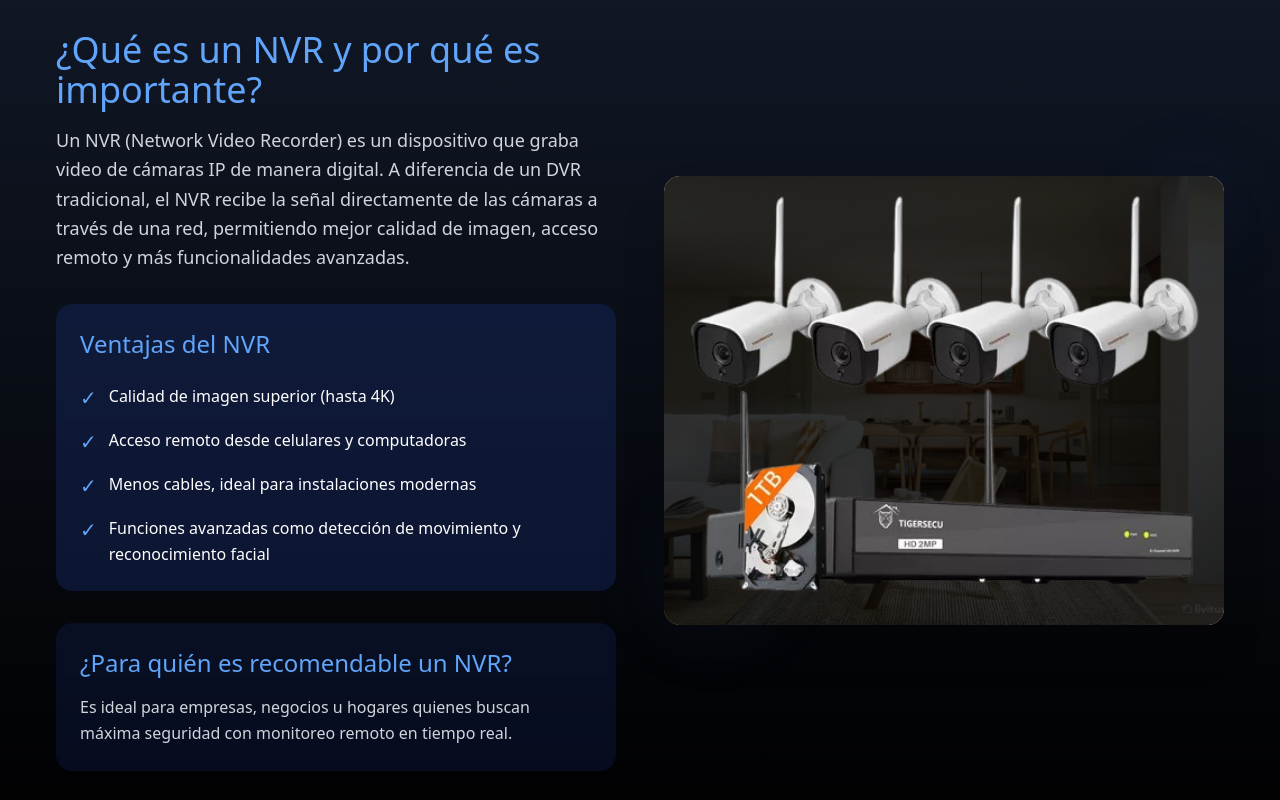
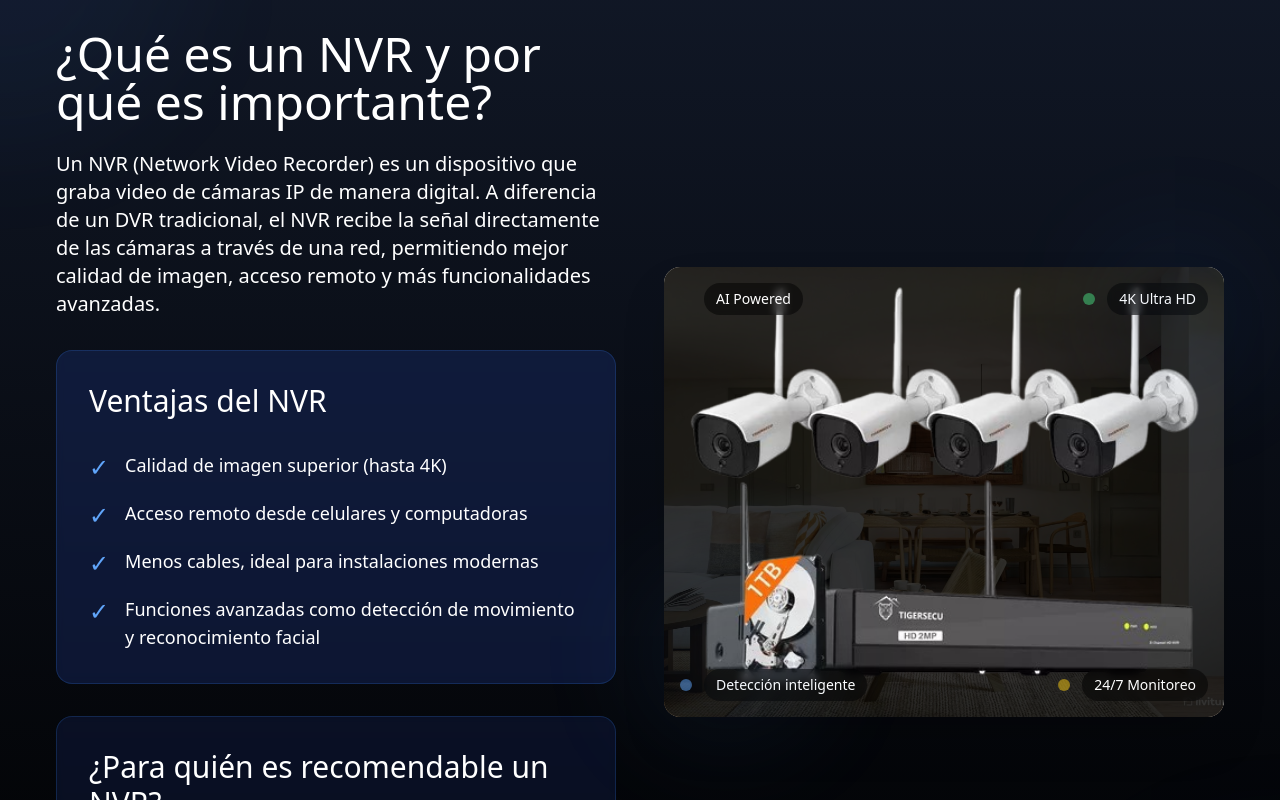
Before and after one commit to LudwingValecillos/landingsecurity1, a React (Create React App) app: page / in a window 1280 px wide. Shown: the part 2780-3580 px from the top of the page. Built offline with nearby package versions, Linux system fonts and the light colour scheme.

Commit message:
actulizacion

```diff
--- a/public/index.html
+++ b/public/index.html
@@ -1,33 +1,94 @@
 <!DOCTYPE html>
-<html lang="en">
+<html lang="es">
   <head>
     <meta charset="utf-8" />
-    <link rel="icon" href="%PUBLIC_URL%/favicon.ico" />
+    <link rel="icon" href="%PUBLIC_URL%/logo.png" />
     <meta name="viewport" content="width=device-width, initial-scale=1" />
-    <meta name="theme-color" content="#000000" />
+    <meta name="theme-color" content="#2980B9" />
+
+    <!-- Primary Meta Tags -->
+    <title>M-Store Security - Sistemas de Seguridad Profesional</title>
+    <meta
+      name="title"
+      content="M-Store Security - Sistemas de Seguridad Profesional"
+    />
     <meta
       name="description"
-      content="Web site created using create-react-app"
+      content="Soluciones de seguridad avanzada para hogares y empresas. Cámaras de seguridad, NVR, sistemas de vigilancia y monitoreo 24/7. Instalación profesional y servicio técnico."
     />
-    <link rel="apple-touch-icon" href="%PUBLIC_URL%/logo192.png" />
-    <!--
-      manifest.json provides metadata used when your web app is installed on a
-      user's mobile device or desktop. See https://developers.google.com/web/fundamentals/web-app-manifest/
-    -->
+    <meta
+      name="keywords"
+      content="seguridad, cámaras, vigilancia, NVR, monitoreo, sistemas de seguridad, M-Store Security"
+    />
+    <meta name="author" content="M-Store Security" />
+    <meta name="robots" content="index, follow" />
+
+    <!-- Open Graph / Facebook -->
+    <meta property="og:type" content="website" />
+    <meta property="og:url" content="https://www.tiendamstore.com/" />
+    <meta
+      property="og:title"
+      content="M-Store Security - Sistemas de Seguridad Profesional"
+    />
+    <meta
+      property="og:description"
+      content="Soluciones de seguridad avanzada para hogares y empresas. Cámaras de seguridad, NVR, sistemas de vigilancia y monitoreo 24/7."
+    />
+    <meta property="og:image" content="%PUBLIC_URL%/logo.png" />
+
+    <!-- Twitter -->
+    <meta property="twitter:card" content="summary_large_image" />
+    <meta property="twitter:url" content="https://www.tiendamstore.com/" />
+    <meta
+      property="twitter:title"
+      content="M-Store Security - Sistemas de Seguridad Profesional"
+    />
+    <meta
+      property="twitter:description"
+      content="Soluciones de seguridad avanzada para hogares y empresas. Cámaras de seguridad, NVR, sistemas de vigilancia y monitoreo 24/7."
+    />
+    <meta property="twitter:image" content="%PUBLIC_URL%/logo.png" />
+
+    <link rel="apple-touch-icon" href="%PUBLIC_URL%/logo.png" />
     <link rel="manifest" href="%PUBLIC_URL%/manifest.json" />
-    <!--
-      Notice the use of %PUBLIC_URL% in the tags above.
-      It will be replaced with the URL of the `public` folder during the build.
-      Only files inside the `public` folder can be referenced from the HTML.
 
-      Unlike "/favicon.ico" or "favicon.ico", "%PUBLIC_URL%/favicon.ico" will
-      work correctly both with client-side routing and a non-root public URL.
-      Learn how to configure a non-root public URL by running `npm run build`.
-    -->
-    <title>React App</title>
+    <!-- Preconnect to external resources -->
+    <link rel="preconnect" href="https://fonts.googleapis.com" />
+    <link rel="preconnect" href="https://fonts.gstatic.com" crossorigin />
+
+    <!-- Structured Data -->
+    <script type="application/ld+json">
+      {
+        "@context": "https://schema.org",
+        "@type": "Organization",
+        "name": "M-Store Security",
+        "description": "Sistemas de seguridad profesional y soluciones de vigilancia",
+        "url": "https://www.tiendamstore.com",
+        "logo": "https://www.tiendamstore.com/logo.png",
+        "contactPoint": {
+          "@type": "ContactPoint",
+          "telephone": "1123900395",
+          "contactType": "customer service",
+          "areaServed": "AR",
+          "availableLanguage": ["Spanish"]
+        },
+        "address": {
+          "@type": "PostalAddress",
+          "streetAddress": "Av. Corrientes 1464 piso 4 Oficina 1",
+          "addressLocality": "Ciudad Autónoma de Buenos Aires",
+          "addressCountry": "AR"
+        },
+        "sameAs": [
+          "https://www.facebook.com/profile.php?id=100085901675374",
+          "https://www.instagram.com/tiendamstoreok"
+        ]
+      }
+    </script>
   </head>
   <body>
-    <noscript>You need to enable JavaScript to run this app.</noscript>
+    <noscript
+      >Necesitas habilitar JavaScript para ejecutar esta aplicación.</noscript
+    >
     <div id="root"></div>
     <!--
       This HTML file is a template.
--- a/src/components/sections/ContactSection.jsx
+++ b/src/components/sections/ContactSection.jsx
@@ -2,7 +2,6 @@ import React, { useState, useEffect } from "react";
 import contactImage from "../../assets/images/cv.avif";
 import face from "../../assets/images/facebook-color-svgrepo-com.svg";
 import insta from "../../assets/images/instagram-1-svgrepo-com.svg";
-import social from "../../assets/images/social-svgrepo-com.svg";
 
 const ContactSection = () => {
   const [formData, setFormData] = useState({
@@ -35,7 +34,7 @@ const ContactSection = () => {
         },
         to: [
           {
-            email: "ludwingval@gmail.com",
+            email: "admin@tiendamstore.com",
             name: "Admin",
           },
         ],
--- a/src/components/sections/EquipmentSection.jsx
+++ b/src/components/sections/EquipmentSection.jsx
@@ -5,12 +5,8 @@ import {
   ShieldCheckIcon,
   FingerPrintIcon,
   BellAlertIcon,
-  FireIcon,
-  MicrophoneIcon,
   CloudArrowUpIcon,
   DevicePhoneMobileIcon,
-  CloudIcon,
-  ShieldExclamationIcon,
   SunIcon,
 } from "@heroicons/react/24/outline";
 
--- a/src/components/sections/NVRSection.jsx
+++ b/src/components/sections/NVRSection.jsx
@@ -1,147 +1,178 @@
 import React from "react";
 import nvrImage from "../../assets/images/nvrsinfondo.png"; // Asegúrate de tener esta imagen
 import nvrImage2 from "../../assets/images/casa.jpg"; // Asegúrate de tener esta imagen
+import { motion } from "framer-motion";
 
 const NVRSection = () => {
   return (
-    <section className="py-20 bg-gradient-to-b from-gray-900 to-black text-white">
-      <div className="container mx-auto px-4">
+    <section className="py-20 bg-gradient-to-b from-gray-900 to-black text-white relative overflow-hidden">
+      {/* Animated background elements */}
+      <div className="absolute inset-0 overflow-hidden">
+        <div className="absolute w-96 h-96 bg-blue-500/10 rounded-full blur-3xl animate-pulse -top-48 -left-48"></div>
+        <div className="absolute w-96 h-96 bg-blue-700/10 rounded-full blur-3xl animate-pulse -bottom-48 -right-48"></div>
+      </div>
+
+      <div className="container mx-auto px-4 relative">
         <div className="grid grid-cols-1 lg:grid-cols-2 gap-12 items-center">
           {/* Contenido del lado izquierdo */}
-          <div
+          <motion.div
+            initial={{ opacity: 0, x: -50 }}
+            whileInView={{ opacity: 1, x: 0 }}
+            transition={{ duration: 0.8 }}
+            viewport={{ once: true }}
             className="space-y-8"
-            data-aos="fade-right"
-            data-aos-duration="1000"
           >
-            <div className="space-y-4">
-              <h2 className="text-4xl font-light text-blue-400">
+            <motion.div
+              className="space-y-6"
+              initial={{ opacity: 0, y: 20 }}
+              whileInView={{ opacity: 1, y: 0 }}
+              transition={{ delay: 0.2, duration: 0.6 }}
+            >
+              <h2 className="text-5xl font-light text-white mb-4 hover:text-blue-400 transition-colors duration-300">
                 ¿Qué es un NVR y por qué es importante?
               </h2>
-              <p className="text-gray-300 text-lg leading-relaxed">
+              <p className="text-white lg:text-xl leading-relaxed hover:text-blue-200 transition-colors duration-300">
                 Un NVR (Network Video Recorder) es un dispositivo que graba
                 video de cámaras IP de manera digital. A diferencia de un DVR
                 tradicional, el NVR recibe la señal directamente de las cámaras
                 a través de una red, permitiendo mejor calidad de imagen, acceso
                 remoto y más funcionalidades avanzadas.
               </p>
-            </div>
+            </motion.div>
 
             {/* Ventajas del NVR */}
-            <div className="bg-blue-900/30 rounded-2xl p-6 backdrop-blur-sm">
-              <h3 className="text-2xl font-light text-blue-400 mb-6">
+            <motion.div
+              className="bg-blue-900/30 rounded-2xl p-8 backdrop-blur-sm transform hover:scale-105 transition-all duration-500 cursor-pointer border border-blue-500/20"
+              whileHover={{ boxShadow: "0 0 20px rgba(59, 130, 246, 0.5)" }}
+            >
+              <h3 className="text-3xl font-light text-white mb-8 hover:text-blue-300 transition-colors duration-300">
                 Ventajas del NVR
               </h3>
               <ul className="space-y-4">
-                <li
-                  className="flex items-start space-x-3"
-                  data-aos="fade-up"
-                  data-aos-delay="100"
-                >
-                  <span className="text-blue-400 text-xl">✓</span>
-                  <span>Calidad de imagen superior (hasta 4K)</span>
-                </li>
-                <li
-                  className="flex items-start space-x-3"
-                  data-aos="fade-up"
-                  data-aos-delay="200"
-                >
-                  <span className="text-blue-400 text-xl">✓</span>
-                  <span>Acceso remoto desde celulares y computadoras</span>
-                </li>
-                <li
-                  className="flex items-start space-x-3"
-                  data-aos="fade-up"
-                  data-aos-delay="300"
-                >
-                  <span className="text-blue-400 text-xl">✓</span>
-                  <span>Menos cables, ideal para instalaciones modernas</span>
-                </li>
-                <li
-                  className="flex items-start space-x-3"
-                  data-aos="fade-up"
-                  data-aos-delay="400"
-                >
-                  <span className="text-blue-400 text-xl">✓</span>
-                  <span>
-                    Funciones avanzadas como detección de movimiento y
-                    reconocimiento facial
-                  </span>
-                </li>
+                {[
+                  "Calidad de imagen superior (hasta 4K)",
+                  "Acceso remoto desde celulares y computadoras",
+                  "Menos cables, ideal para instalaciones modernas",
+                  "Funciones avanzadas como detección de movimiento y reconocimiento facial",
+                ].map((text, index) => (
+                  <motion.li
+                    key={index}
+                    className="flex items-start space-x-4 group"
+                    initial={{ opacity: 0, x: -20 }}
+                    whileInView={{ opacity: 1, x: 0 }}
+                    transition={{ delay: index * 0.2, duration: 0.5 }}
+                    whileHover={{ x: 10 }}
+                  >
+                    <span className="text-blue-400 text-2xl group-hover:text-blue-300 transform group-hover:scale-125 transition-all duration-300">
+                      ✓
+                    </span>
+                    <span className="text-white lg:text-lg group-hover:text-blue-200 transition-colors duration-300">
+                      {text}
+                    </span>
+                  </motion.li>
+                ))}
               </ul>
-            </div>
+            </motion.div>
 
             {/* Para quién es recomendable */}
-            <div
-              className="bg-blue-900/20 rounded-2xl p-6 backdrop-blur-sm"
-              data-aos="fade-up"
-              data-aos-delay="500"
+            <motion.div
+              className="bg-blue-900/20 rounded-2xl p-8 backdrop-blur-sm transform hover:scale-105 transition-all duration-500 cursor-pointer border border-blue-500/20"
+              whileHover={{ boxShadow: "0 0 20px rgba(59, 130, 246, 0.5)" }}
+              initial={{ opacity: 0, y: 20 }}
+              whileInView={{ opacity: 1, y: 0 }}
+              transition={{ delay: 0.4, duration: 0.6 }}
             >
-              <h3 className="text-2xl font-light text-blue-400 mb-4">
+              <h3 className="text-2xl lg:text-3xl font-light text-white mb-4 hover:text-blue-300 transition-colors duration-300">
                 ¿Para quién es recomendable un NVR?
               </h3>
-              <p className="text-gray-300">
+              <p className="text-white text-xl hover:text-blue-200 transition-colors duration-300">
                 Es ideal para empresas, negocios u hogares quienes buscan máxima
                 seguridad con monitoreo remoto en tiempo real.
               </p>
-            </div>
-          </div>
+            </motion.div>
+          </motion.div>
 
           {/* Imagen del lado derecho */}
-          <div
+          <motion.div
             className="relative group"
-            data-aos="fade-left"
-            data-aos-duration="1200"
-            data-aos-delay="300"
+            initial={{ opacity: 0, scale: 0.9 }}
+            whileInView={{ opacity: 1, scale: 1 }}
+            transition={{ duration: 0.8 }}
+            viewport={{ once: true }}
           >
-            <div
-              className="relative rounded-2xl overflow-hidden shadow-2xl transform transition-all duration-500 hover:scale-105"
+            <motion.div
+              className="relative rounded-2xl overflow-hidden shadow-2xl"
+              whileHover={{ scale: 1.05 }}
+              transition={{ duration: 0.5 }}
               style={{
                 backgroundImage: `url(${nvrImage2})`,
                 backgroundSize: "cover",
                 backgroundPosition: "center",
               }}
             >
-              <img
+              <motion.img
                 src={nvrImage}
                 alt="Sistema NVR"
-                className="w-full h-auto object-cover rounded-2xl bg-black/80 transition-transform duration-700 hover:opacity-90"
-                data-aos="zoom-in"
-                data-aos-delay="600"
-                data-aos-duration="1000"
+                className="w-full h-auto object-cover rounded-2xl bg-black/80"
+                whileHover={{ opacity: 0.9 }}
+                transition={{ duration: 0.3 }}
               />
-              {/* Overlay con efecto de gradiente */}
-              <div className="absolute inset-0 bg-gradient-to-tr from-blue-900/40 to-transparent opacity-0 group-hover:opacity-100 transition-opacity duration-500"></div>
-            </div>
 
-            {/* Elementos decorativos con animaciones */}
-            <div
-              className="absolute -top-4 -right-4 w-24 h-24 bg-blue-500/10 rounded-full blur-2xl animate-pulse"
-              data-aos="fade-down"
-              data-aos-delay="800"
-              data-aos-duration="1500"
-            ></div>
-            <div
-              className="absolute -bottom-4 -left-4 w-32 h-32 bg-blue-400/10 rounded-full blur-2xl animate-pulse"
-              data-aos="fade-up"
-              data-aos-delay="1000"
-              data-aos-duration="1500"
-            ></div>
+              {/* Indicadores tecnológicos animados */}
+              <motion.div
+                className="absolute top-4 right-4 flex items-center space-x-3"
+                initial={{ opacity: 0, y: -20 }}
+                whileInView={{ opacity: 1, y: 0 }}
+                transition={{ delay: 0.6 }}
+              >
+                <span className="w-3 h-3 bg-green-400 rounded-full animate-pulse"></span>
+                <span className="text-sm font-medium text-white bg-black/50 px-3 py-1.5 rounded-full backdrop-blur-sm">
+                  4K Ultra HD
+                </span>
+              </motion.div>
 
+              <motion.div
+                className="absolute bottom-4 left-4 flex items-center space-x-3"
+                initial={{ opacity: 0, y: 20 }}
+                whileInView={{ opacity: 1, y: 0 }}
+                transition={{ delay: 0.8 }}
+              >
+                <span className="w-3 h-3 bg-blue-400 rounded-full animate-pulse"></span>
+                <span className="text-sm font-medium text-white bg-black/50 px-3 py-1.5 rounded-full backdrop-blur-sm">
+                Detección inteligente
+                </span>
+              </motion.div>
 
-            {/* Indicadores de tecnología animados */}
-            <div className="absolute top-4 right-4 flex items-center space-x-2 opacity-0 group-hover:opacity-100 transition-opacity duration-500">
-              <span className="w-2 h-2 bg-green-400 rounded-full animate-pulse"></span>
-              <span className="text-xs text-white bg-black/50 px-2 py-1 rounded-full">
-                4K Ultra HD
-              </span>
-            </div>
-            <div className="absolute bottom-4 left-4 flex items-center space-x-2 opacity-0 group-hover:opacity-100 transition-opacity duration-500">
-              <span className="w-2 h-2 bg-blue-400 rounded-full animate-pulse"></span>
-              <span className="text-xs text-white bg-black/50 px-2 py-1 rounded-full">
-                Smart Detection
-              </span>
-            </div>
-          </div>
+              {/* Nuevos indicadores */}
+              <motion.div
+                className="absolute top-4 left-4 flex items-center space-x-3"
+                initial={{ opacity: 0, x: -20 }}
+                whileInView={{ opacity: 1, x: 0 }}
+                transition={{ delay: 1 }}
+              >
+                <span className="w-3 h-3 bg-purple-400 rounded-full animate-ping"></span>
+                <span className="text-sm font-medium text-white bg-black/50 px-3 py-1.5 rounded-full backdrop-blur-sm">
+                  AI Powered
+                </span>
+              </motion.div>
+
+              <motion.div
+                className="absolute bottom-4 right-4 flex items-center space-x-3"
+                initial={{ opacity: 0, x: 20 }}
+                whileInView={{ opacity: 1, x: 0 }}
+                transition={{ delay: 1.2 }}
+              >
+                <span className="w-3 h-3 bg-yellow-400 rounded-full animate-pulse"></span>
+                <span className="text-sm font-medium text-white bg-black/50 px-3 py-1.5 rounded-full backdrop-blur-sm">
+                  24/7 Monitoreo
+                </span>
+              </motion.div>
+            </motion.div>
+
+            {/* Efectos decorativos */}
+            <div className="absolute -top-4 -right-4 w-32 h-32 bg-blue-500/20 rounded-full blur-3xl animate-pulse"></div>
+            <div className="absolute -bottom-4 -left-4 w-40 h-40 bg-blue-400/20 rounded-full blur-3xl animate-pulse"></div>
+          </motion.div>
         </div>
       </div>
     </section>
```
Also changed, not shown: public/logo.png (added), public/manifest.json, src/assets/images/logo.png (added).
